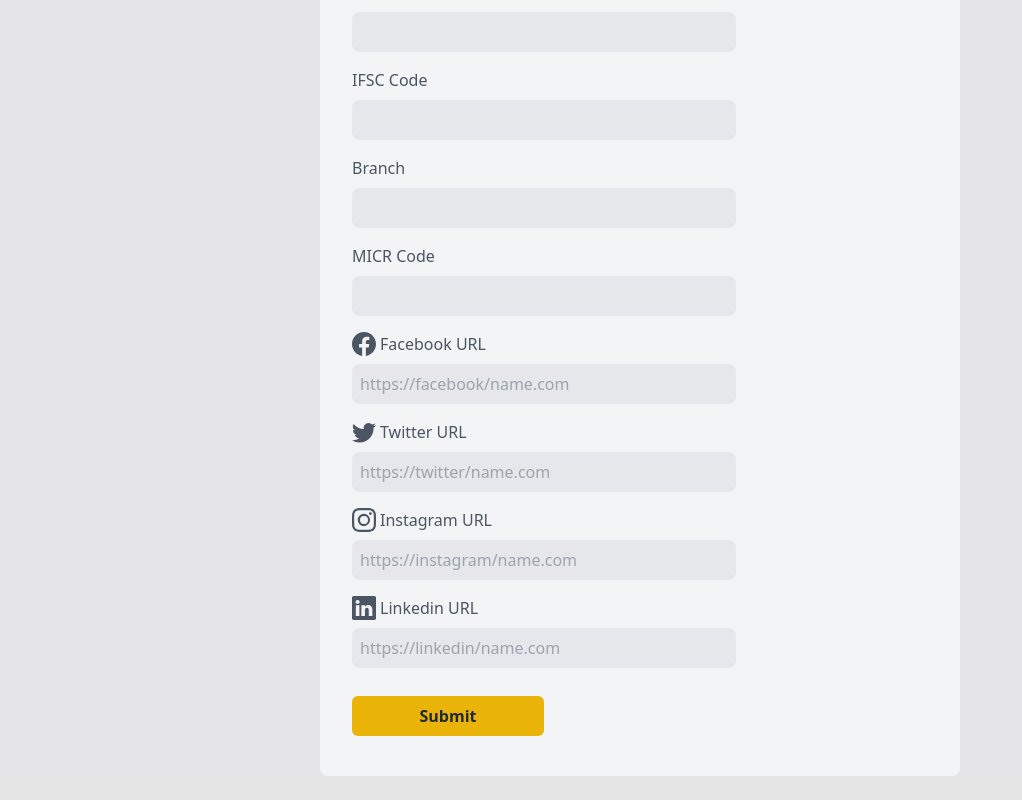
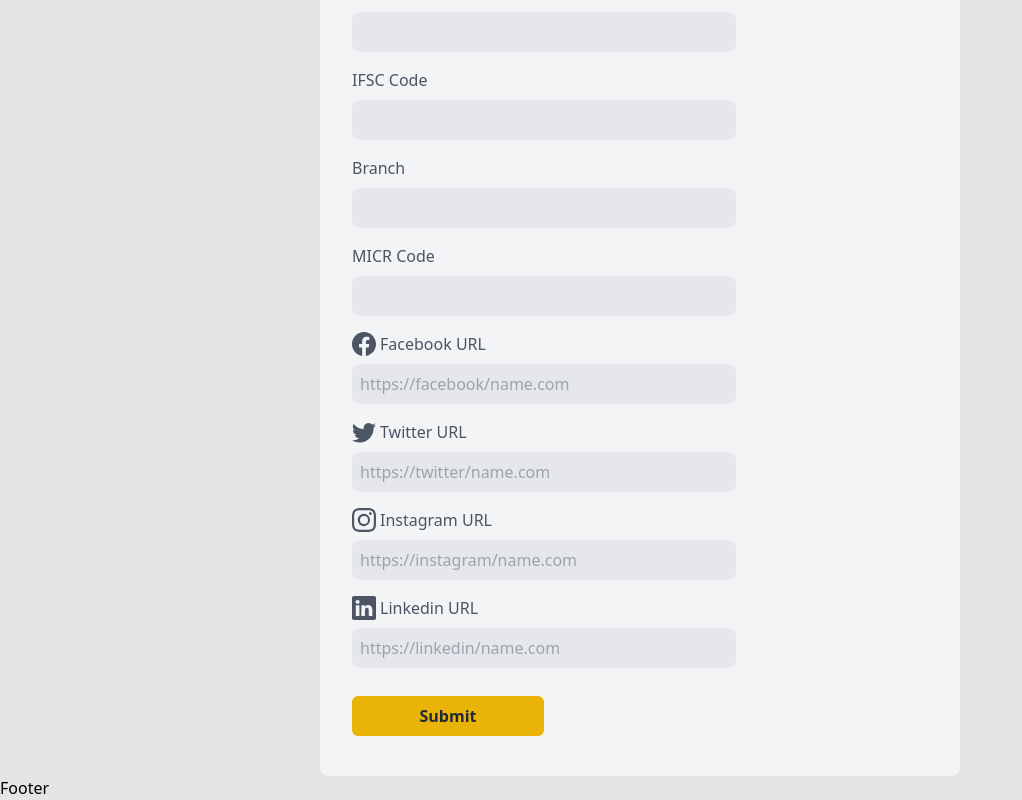
Before and after one commit to Gourab-18/project-medsys, a React (Create React App) app: page /profile/EditProfile in a window 1280 px wide. Shown: the part 976-1776 px from the top of the page, without its empty margins (0-1022 px from the left). Before the commit the page ends 1752 px from the top, so only its background shows below. Built offline with nearby package versions, Linux system fonts and the light colour scheme.

Commit message:
added footer

```diff
--- a/src/App.js
+++ b/src/App.js
@@ -3,6 +3,7 @@
 import LoginRegister from "./components/loginResgister/LoginRegister";
 import EditProfile from "./components/editProfile/EditProfile";
 import Dashboard from "./components/Dashboard/Dashboard";
+import Footer from "./components/Footer/Footer";
 
 function App() {
   return (
@@ -12,6 +13,7 @@
         <Route path="/dashboard" element={<Dashboard/>}/>
         <Route path="/profile/EditProfile" element={<EditProfile/>}/>
       </Routes>
+      <Footer/>
     </BrowserRouter>
   );
 }
--- /dev/null
+++ b/src/components/Footer/Footer.jsx
@@ -0,0 +1,9 @@
+import React from 'react'
+
+const Footer = () => {
+  return (
+    <div>Footer</div>
+  )
+}
+
+export default Footer
```
